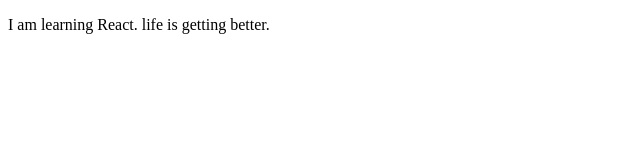
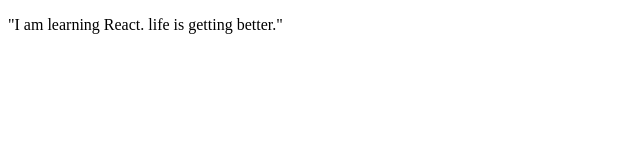
Before and after one commit to acciojob/render-component-react-xylus11, a React app: page / in a window 1280 px wide. Shown: the top 160 px of the page, without its empty margins (0-640 px from the left). Built offline with nearby package versions, Linux system fonts and the light colour scheme.

Commit message:
Update App.js

```diff
--- a/src/components/App.js
+++ b/src/components/App.js
@@ -4,7 +4,7 @@
 const App = () => {
   return (
     <div id="main">
-    <p>I am learning React. life is getting better.</p>
+    <p>"I am learning React. life is getting better."</p>
     </div>
   )
 }
```
